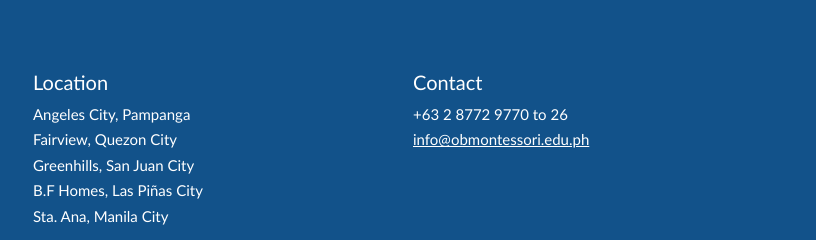
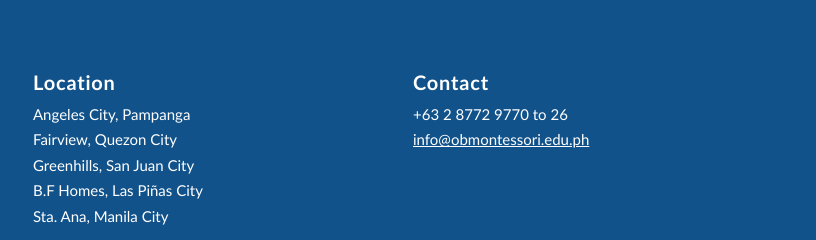
Before and after one commit to OBLP-ChuaG/LP_ICT9Emerald_Q2Project_Group-1, a plain HTML site: page page5.html in a window 1280 px wide. Shown: the part 1581-1821 px from the top of the page, 429-1245 px from the left. Drawn offline with nearby package versions, Linux system fonts and the light colour scheme.

Commit message:
Update page5.html

```diff
--- a/page5.html
+++ b/page5.html
@@ -15,11 +15,10 @@
       color: #333;
       background: #f8f9fa;
     }
-    h1, h2, h3, .nav-link {
-      font-weight: 600 !important;
-      letter-spacing: 0.8px;
-    }
-
+     h1, h2, h3, h4, h5, h6, .nav-link {
+            font-weight: 600 !important;
+            letter-spacing: 0.8px;
+        }
 
     .navbar {
       box-shadow: 0 2px 10px rgba(0,0,0,0.1);
```
